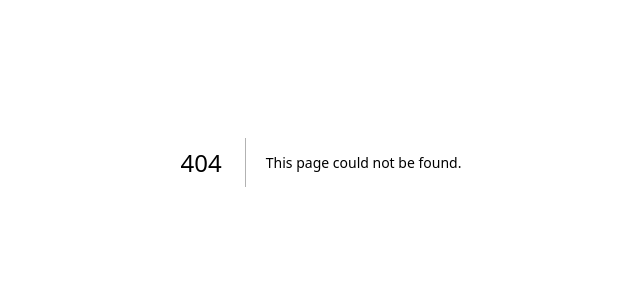
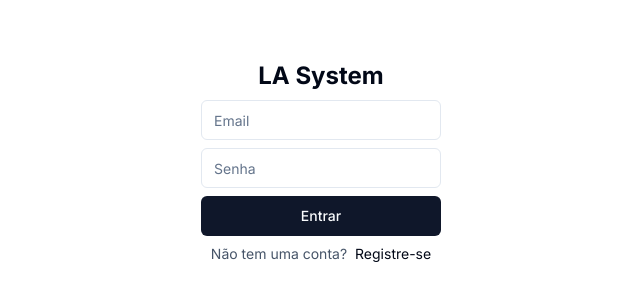
Before and after one commit to f3gomes/la-app, a Next.js app: page /login in a window 1280 px wide. Before the commit this address had no page. Shown: the part 238-538 px from the top of the page, without its empty margins (319-959 px from the left). Built offline with nearby package versions, Linux system fonts and the light colour scheme.

Commit message:
feat: login form and auth redirect

```diff
--- /dev/null
+++ b/app/login/page.tsx
@@ -0,0 +1,78 @@
+"use client";
+
+import React, { useState } from "react";
+import axios from "axios";
+import Link from "next/link";
+import { useRouter } from "next/navigation";
+import { Input } from "@/components/ui/input";
+import { Button } from "@/components/ui/button";
+
+const Login = () => {
+  const [error, setError] = useState("");
+  const [data, setData] = useState({
+    email: "",
+    password: "",
+  });
+
+  const router = useRouter();
+
+  const onSubmit = async (event: any) => {
+    event.preventDefault();
+
+    try {
+      const response = await axios.post(
+        `${process.env.NEXT_PUBLIC_API_URL}/user/signin`,
+        data
+      );
+      localStorage.setItem("la-api-token", response.data.token);
+      router.push("/");
+    } catch (err) {
+      setError("Falha no login. Por favor, verifique suas credenciais.");
+    }
+  };
+
+  const handleChange = (event: any) => {
+    setData({
+      ...data,
+      [event.target.name]: event.target.value,
+    });
+  };
+
+  return (
+    <div>
+      <form
+        onSubmit={onSubmit}
+        className="flex flex-col gap-2 justify-center items-center h-screen"
+      >
+        <h1 className="text-2xl font-bold">LA System</h1>
+
+        <div className="flex flex-col gap-2 w-60">
+          <Input
+            type="email"
+            name="email"
+            placeholder="Email"
+            onChange={(e) => handleChange(e)}
+          />
+
+          <Input
+            type="password"
+            name="password"
+            placeholder="Senha"
+            onChange={(e) => handleChange(e)}
+          />
+
+          <Button type="submit">Entrar</Button>
+        </div>
+
+        <div className="flex gap-2 text-sm">
+          <span className="text-slate-600">Não tem uma conta?</span>
+          <Link href={"/register"}>Registre-se</Link>
+        </div>
+
+        {error && <div className="text-rose-600">{error}</div>}
+      </form>
+    </div>
+  );
+};
+
+export default Login;
--- /dev/null
+++ b/components/auth-redirect/index.tsx
@@ -0,0 +1,13 @@
+import { redirect } from "next/navigation";
+
+export const AuthRedirect = () => {
+  const token =
+    typeof window !== "undefined" &&
+    window.localStorage.getItem("la-api-token");
+
+  if (!token) {
+    redirect("/login");
+  }
+
+  return <></>;
+};
--- a/components/product-card/index.tsx
+++ b/components/product-card/index.tsx
@@ -22,7 +22,7 @@ export default function ProductCard({
   stock,
 }: Product) {
   return (
-    <Card>
+    <Card className="w-72">
       <CardHeader>
         <CardTitle className="flex items-center justify-center min-h-[4rem]">
           {name}
--- a/components/product-list/index.tsx
+++ b/components/product-list/index.tsx
@@ -5,6 +5,7 @@ import React, { useEffect, useState } from "react";
 import { Product } from "@/types";
 import { getProducts } from "@/actions/getProducts";
 import ProductCard from "../product-card";
+import { AuthRedirect } from "../auth-redirect";
 
 export default function ProductsList() {
   const [products, setProducts] = useState<Product[]>([]);
@@ -16,7 +17,10 @@ export default function ProductsList() {
   }, []);
 
   return (
-    <section className="grid gap-4 m-4 grid-cols-1 sm:grid-cols-2 md:grid-cols-3 lg:grid-cols-4">
+    <>
+      <AuthRedirect />
+
+      <section className="flex gap-4 m-4 flex-wrap justify-center">
         {isLoading ? (
           <div>Carregando...</div>
         ) : (
@@ -27,5 +31,6 @@ export default function ProductsList() {
           </>
         )}
       </section>
+    </>
   );
 }
```
Lines whose indentation alone changed are shown as unchanged.
